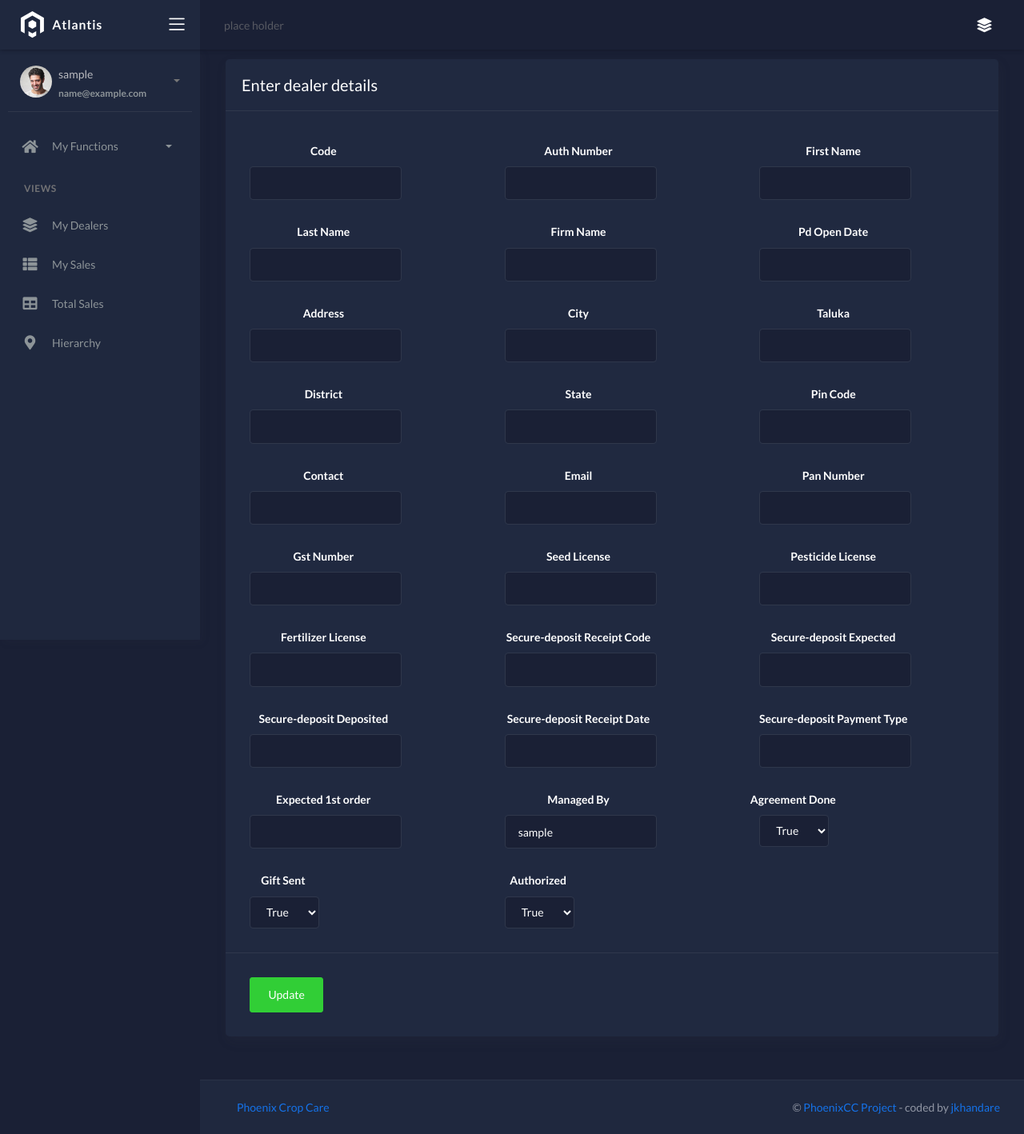
After one commit to jaykhandare/PhoenixCropCare, a Django app: page /register_dealer/ in a window 1280 px wide. The commit adds this page. Shown: the whole page at 80% size. Run offline with Django 3.2, Linux system fonts and the light colour scheme; the visitor is signed in with stand-in values (Sample User, id 1); some libraries are stand-ins or nearby versions.

Commit message:
added dealer functionalities

```diff
--- a/authentication/urls.py
+++ b/authentication/urls.py
@@ -3,7 +3,7 @@ from authentication.views import register_user, login_view, logout_view
 
 urlpatterns = [
     path('register/', register_user, name="register"),
-    path('login/', login_view, name="login"),
-    path("logout/", logout_view, name="logout"),
+    path('accounts/login/', login_view, name="login"),
+    path("accounts/logout/", logout_view, name="logout"),
 
 ]
--- /dev/null
+++ b/core/templates/dealers/register_dealer.html
@@ -0,0 +1,70 @@
+ {% extends "layouts/base.html" %}
+
+{% block title %} Register Dealer {% endblock title %}
+
+<!-- Specific Page CSS goes HERE  -->
+{% block stylesheets %}{% endblock stylesheets %}
+
+{% block content %}
+
+    <div class="page-inner">
+        <div class="page-header">
+            <h4 class="page-title">Register Dealer</h4>
+        </div>
+        <div class="row">
+            <div class="col-md-12">
+                <div class="card">
+                    <div class="card-header">
+                        <div class="card-title">
+
+                            {% if msg %}
+                                <span class="text-danger">{{ msg | safe }}</span>
+                            {% else %}
+                                <span>
+                                    Enter dealer details
+                                </span>
+                            {% endif %}
+
+                        </div>
+                    </div>
+                    {% if data %}
+                        {% load label_formatter %}
+                        <form method="post" action="">
+                            {% csrf_token %}
+                            <div class="card-body">
+                                <div class="row">
+                                    {% for key, value in data %}
+
+                                        <div class="col-md-6 col-lg-4">
+                                            <div class="form-group form-inline">
+                                                <div class="col-md-9 p-0">
+                                                    {% if key == "authorized" or key == "agreement_done" or key == "gift_sent" %}
+                                                        <label for="formGroupDefaultSelect" class="col-md-5 col-form-label">{{key|format_label}}</label>
+                                                        <select class="form-control" id="formGroupDefaultSelect" name="{{key}}" value="{{value}}">
+                                                            <option {% if value == True %} selected {% endif%}>True</option>
+                                                            <option {% if value == False %} selected {% endif%}>False</option>
+                                                        </select>
+                                                    {% else %}
+                                                        <label for="inlineinput" class="col-md-11 col-form-label">{{key|format_label}}</label>
+                                                        <input {% if key == "firm_name" %}required{% endif%} type="text" class="form-control" id="inlineinput" name="{{key}}" value="{{value}}">
+                                                    {% endif%}
+                                                </div>
+                                            </div>
+                                        </div>
+                                    {% endfor %}
+                                </div>
+                            </div>
+                            <div class="card-action">
+                                <button type="submit" class="btn btn-success">Update</button>
+                            </div>
+                        </form>
+                    {% endif %}
+                </div>
+            </div>
+        </div>
+    </div>
+
+{% endblock content %}
+
+<!-- Specific JS goes HERE -->
+{% block javascripts %}{% endblock javascripts %}
--- /dev/null
+++ b/user_management/templatetags/label_formatter.py
@@ -0,0 +1,58 @@
+from django import template
+from django.template.defaultfilters import stringfilter
+
+
+register = template.Library()
+
+@register.filter(name="format_label")
+@stringfilter
+def format_label(value):
+    # capitalize_labels = ["code", "address", "city", "taluka", "district", "state", "contact", "email", "authorized", "position"]
+
+    if  "_" not in value:
+        return value.capitalize()
+
+    if value == "exp_first_order":
+        return "Expected 1st order"
+
+    if "SD" in value:
+        value = value.replace("SD", "Secure-deposit")
+
+    if "_" in value:
+        value = " ".join([x.capitalize() for x in value.split("_")])
+        return value
+
+# print(format_label("SD_receipt_code"))
+
+    # code            = models.CharField(max_length=20)
+    # auth_number     = models.CharField(max_length=20)
+    # first_name      = models.CharField(max_length=20)
+    # last_name       = models.CharField(max_length=20)
+    # firm_name       = models.CharField(max_length=35)
+    # pd_open_date    = models.DateField(auto_now_add=True)
+
+    # address     = models.CharField(max_length=30)
+    # city        = models.CharField(max_length=15)
+    # taluka      = models.CharField(max_length=15)
+    # district    = models.CharField(max_length=15)
+    # state       = models.CharField(max_length=15)
+    # pin_code    = models.CharField(max_length=6)
+    # contact     = models.CharField(max_length=30)
+    # email       = models.EmailField()
+
+    # pan_number          = models.CharField(max_length=15)
+    # GST_number          = models.CharField(max_length=20)
+    # seed_license        = models.CharField(max_length=20)
+    # pesticide_license   = models.CharField(max_length=20)
+    # fertilizer_license  = models.CharField(max_length=20)
+    # SD_receipt_code     = models.CharField(max_length=20)
+    # SD_expected         = models.CharField(max_length=15)
+    # SD_deposited        = models.CharField(max_length=15)
+    # SD_receipt_date     = models.DateField(auto_now_add=True)
+    # SD_payment_type     = models.CharField(max_length=30)
+    # exp_first_order     = models.CharField(max_length=30)
+
+    # managed_by      = models.CharField(max_length=20)
+    # agreement_done  = models.BooleanField(default=False)
+    # gift_sent       = models.BooleanField(default=False)
+    # authorized      = models.BooleanField(default=False)
--- a/user_management/urls.py
+++ b/user_management/urls.py
@@ -1,6 +1,9 @@
 from django.urls import path
-from user_management.views import all_users, profile
+from user_management.views import all_users, profile, register_dealer, all_dealers
+
 urlpatterns = [
     path('all_users/', all_users, name="all_users"),
     path('profile/', profile, name="profile"),
+    path('register_dealer/', register_dealer, name="register_dealer"),
+    path('all_dealers/', all_dealers, name="all_dealers"),
 ]
--- a/user_management/views.py
+++ b/user_management/views.py
@@ -6,7 +6,7 @@ from django.core.files.storage import FileSystemStorage
 from PIL import Image
 from os import path
 
-from user_management.models import UserProfile
+from user_management.models import DealerProfile, UserProfile
 from core.settings import DEBUG, MEDIA_ROOT
 
 
@@ -15,9 +15,21 @@ def all_users(request):
     if request.method == "GET":
         # fill this data with data of all users and then modify the tables-simple.html
         all_users_data = User.objects.all()
-        data = all_users_data
-        return render(request, "custom_templates/tables-simple.html", {"data": data})
+        headers = ["Username", "First Name", "Last Name",
+                   "Email", "Last Active", "Actions for account", ]
+        return render(request, "custom_templates/tables-simple.html", {"data": all_users_data, "headers": headers, "type": "users"})
+    else:
+        return render(request, "custom_templates/page-404.html")
 
+
+@login_required
+def all_dealers(request):
+    if request.method == "GET":
+        # fill this data with data of all dealers and then modify the tables-simple.html
+        all_dealers_data = DealerProfile.objects.all()
+        headers = ["Code", "First Name", "Last Name", "Firm Name",
+                   "Contact", "Managed By", "Actions for account"]
+        return render(request, "custom_templates/tables-simple.html", {"data": all_dealers_data, "headers": headers, "type": "dealers"})
     else:
         return render(request, "custom_templates/page-404.html")
 
@@ -59,7 +71,7 @@ def profile(request):
                 profile_picture_url = fs.url(file_name)
             else:
                 profile_picture_url = fs.url('./users/profilePic.png')
-            return render(request, "custom_templates/profile.html", {"data": data, "profile_picture" : profile_picture_url})
+            return render(request, "accounts/profile.html", {"data": data, "profile_picture": profile_picture_url})
 
     elif request.method == "POST":
         user_data = request.POST.dict()
@@ -76,7 +88,8 @@ def profile(request):
             # store image using PIL.Image
             image = Image.open(uploaded_pic)
             image = image.resize((200, 300))
-            path_to_storage = path.join(MEDIA_ROOT, "users/") + user_data['old_username'] + '.png'
+            path_to_storage = path.join(
+                MEDIA_ROOT, "users/") + user_data['old_username'] + '.png'
             image.save(format="png", fp=path_to_storage)
 
         try:
@@ -104,4 +117,74 @@ def profile(request):
             print(e)
             return render(request, "custom_templates/page-500.html")
         else:
-            return render(request, "custom_templates/profile.html", {"msg": "Profile updated"})
+            return render(request, "accounts/profile.html", {"msg": "Profile updated"})
+
+
+def get_dealer_ordered_list(managed_by, dealer_obj=None):
+    if dealer_obj is None:
+        ordered_list = [['code', ""], ['auth_number', ""], ['first_name', ""], ['last_name', ""], ['firm_name', ""], ['pd_open_date', ""], ['address', ""], ['city', ""], ['taluka', ""], ['district', ""], ['state', ""], ['pin_code', ""], ['contact', ""], ['email', ""], ['pan_number', ""], ['GST_number', ""], [
+            'seed_license', ""], ['pesticide_license', ""], ['fertilizer_license', ""], ['SD_receipt_code', ""], ['SD_expected', ""], ['SD_deposited', ""], ['SD_receipt_date', ""], ['SD_payment_type', ""], ['exp_first_order', ""], ['managed_by', managed_by], ['agreement_done', ""], ['gift_sent', ""], ['authorized', ""]]
+        return ordered_list
+
+
+@login_required
+def register_dealer(request):
+    if request.method == "GET":
+        orlist = get_dealer_ordered_list(managed_by=request.user)
+        return render(request, "dealers/register_dealer.html", {"data": orlist})
+    elif request.method == "POST":
+        dealer_data = request.POST.dict()
+        dealer_obj = DealerProfile(
+            code=dealer_data['code'],
+            auth_number=dealer_data['auth_number'],
+            first_name=dealer_data['first_name'],
+            last_name=dealer_data['last_name'],
+            firm_name=dealer_data['firm_name'],
+            pd_open_date=dealer_data['pd_open_date'],
+            address=dealer_data['address'],
+            city=dealer_data['city'],
+            taluka=dealer_data['taluka'],
+            district=dealer_data['district'],
+            state=dealer_data['state'],
+            pin_code=dealer_data['pin_code'],
+            contact=dealer_data['contact'],
+            email=dealer_data['email'],
+            pan_number=dealer_data['pan_number'],
+            GST_number=dealer_data['GST_number'],
+            seed_license=dealer_data['seed_license'],
+            pesticide_license=dealer_data['pesticide_license'],
+            fertilizer_license=dealer_data['fertilizer_license'],
+            SD_receipt_code=dealer_data['SD_receipt_code'],
+            SD_expected=dealer_data['SD_expected'],
+            SD_deposited=dealer_data['SD_deposited'],
+            SD_receipt_date=dealer_data['SD_receipt_date'],
+            SD_payment_type=dealer_data['SD_payment_type'],
+            exp_first_order=dealer_data['exp_first_order'],
+            managed_by=dealer_data['managed_by'],
+            agreement_done=dealer_data['agreement_done'],
+            gift_sent=dealer_data['gift_sent'],
+            authorized=dealer_data['authorized']
+        )
+        try:
+            dealer_obj.save()
+        except Exception as e:
+            print(e)
+            return render(request, "custom_templates/page-500.html")
+        else:
+            return render(request, "dealers/register_dealer.html", {"msg": "Dealer registered"})
+
+
+@login_required
+def edit_dealer(request):
+    if request.method == "GET":
+        return render(request, "custom_templates/tables-simple.html")
+    else:
+        return render(request, "custom_templates/page-404.html")
+
+
+@login_required
+def remove_dealer(request):
+    if request.method == "GET":
+        return render(request, "custom_templates/tables-simple.html")
+    else:
+        return render(request, "custom_templates/page-404.html")
```
Also changed, not shown: authentication/forms.py (+5 -14 lines), authentication/views.py (+14 -8 lines), core/templates/accounts/profile.html (renamed from core/templates/custom_templates/profile.html, +6 -5 lines), core/templates/accounts/register.html (+3 -8 lines), core/templates/custom_templates/tables-simple.html (+47 -10 lines), user_management/forms.py (+40 -0 lines), user_management/models.py (+48 -13 lines), user_management/migrations/0001_initial.py.
